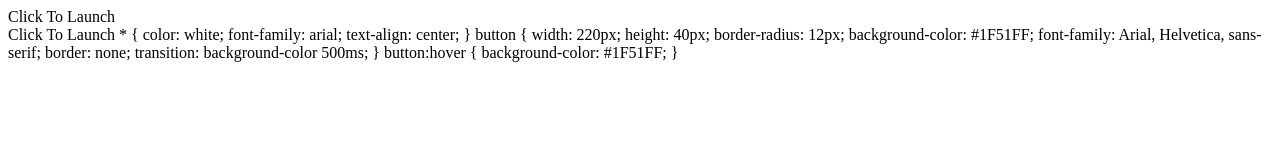
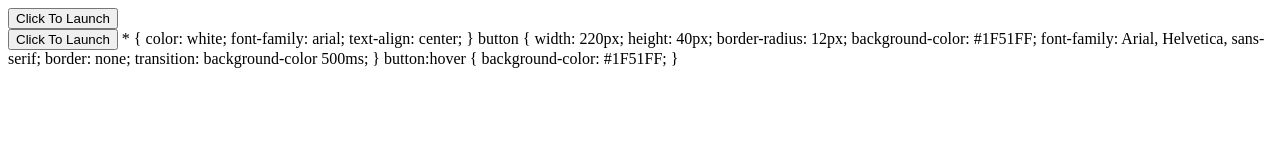
Before and after one commit to wfogame/About-blank-Cloaking-Knowledge-test., a plain HTML site: page index.html in a window 1280 px wide. Drawn offline with Linux system fonts and the light colour scheme.

Commit message:
Update index.html

```diff
--- a/index.html
+++ b/index.html
@@ -10,9 +10,9 @@
 
 <body>
 
-<buttom onclick = "MyFunction()">Click To Launch</buttom>
+<button onclick = "MyFunction()">Click To Launch</button>
   <br>
-<buttom onclick = "replica()">Click To Launch</buttom>
+<button onclick = "replica()">Click To Launch</button>
 
 <script>
   function MyFinction() {
```
